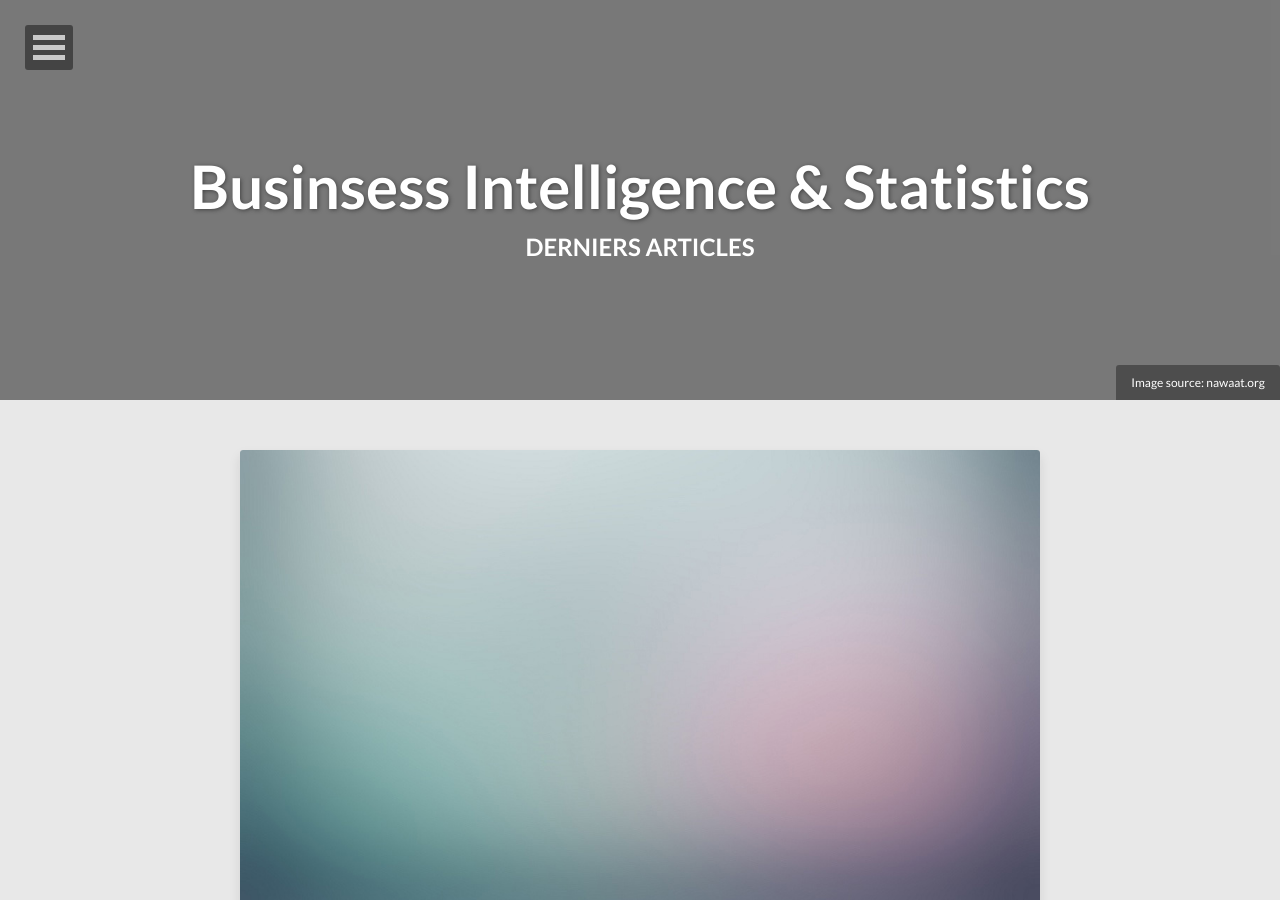
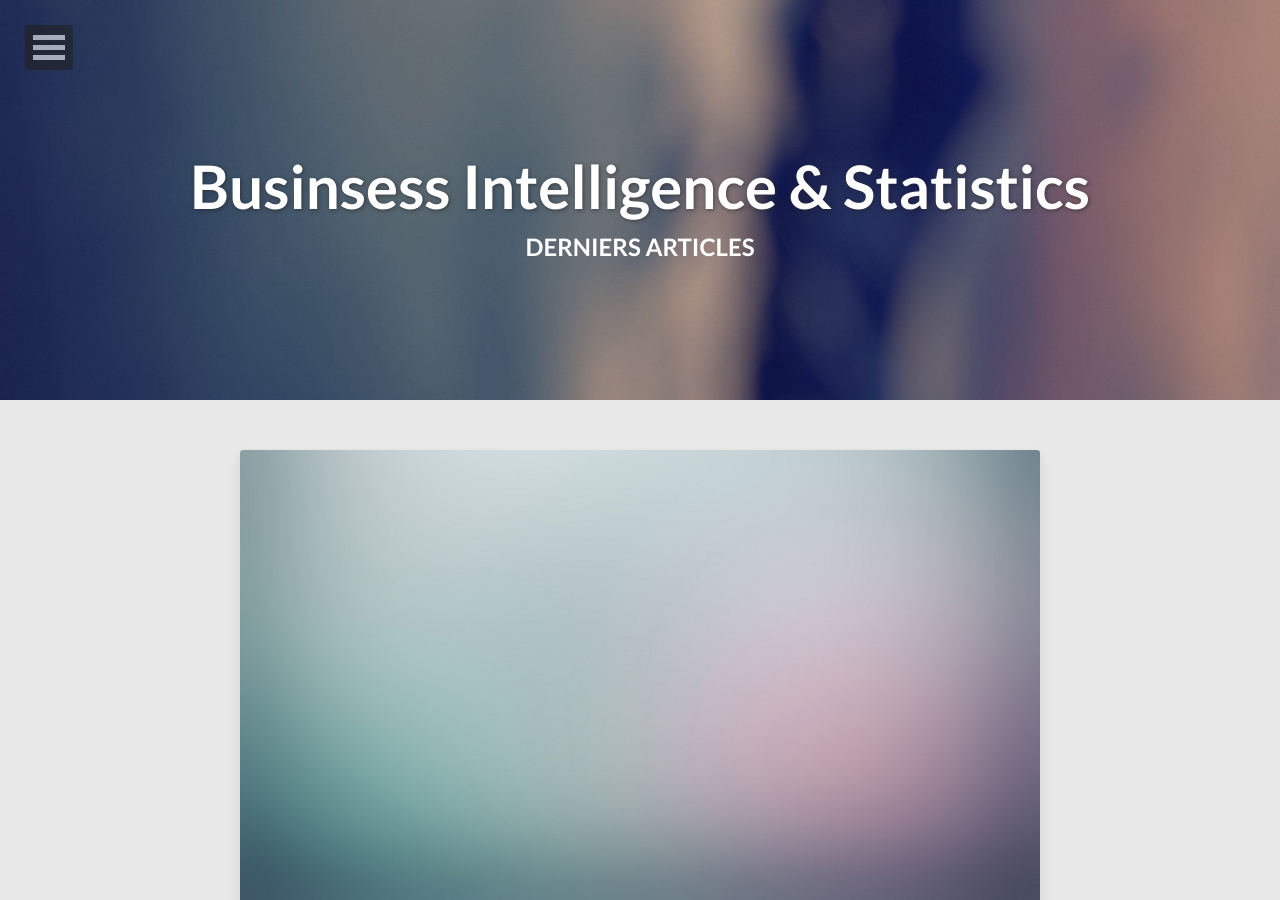
Before and after one commit to saberbouabid/WEBS, a Jekyll site: the page built from index.html, in a window 1280 px wide and 900 px high. Built offline with Jekyll 4.4.1, drawn with Linux system fonts in a browser that asks for light colours; nearby versions of some CDN libraries; the list of posts is cut into pages by our own code.

Commit message:
Update index.html

```diff
--- a/index.html
+++ b/index.html
@@ -5,9 +5,9 @@ description: "Describe this nonsense."
 tags: [Business intelligence ,R , data-mining]
 comments: false
 image:
-  feature: nawaat.jpg
-  credit: nawaat.org
-  creditlink: http://nawaat.org/portail/2014/12/16/les-elections-presidentielles-tunisiennes-sur-facebook/
+  feature: abstract-12.jpg
+  credit:
+  creditlink:
 ---
 
 {% for post in paginator.posts %}
```
